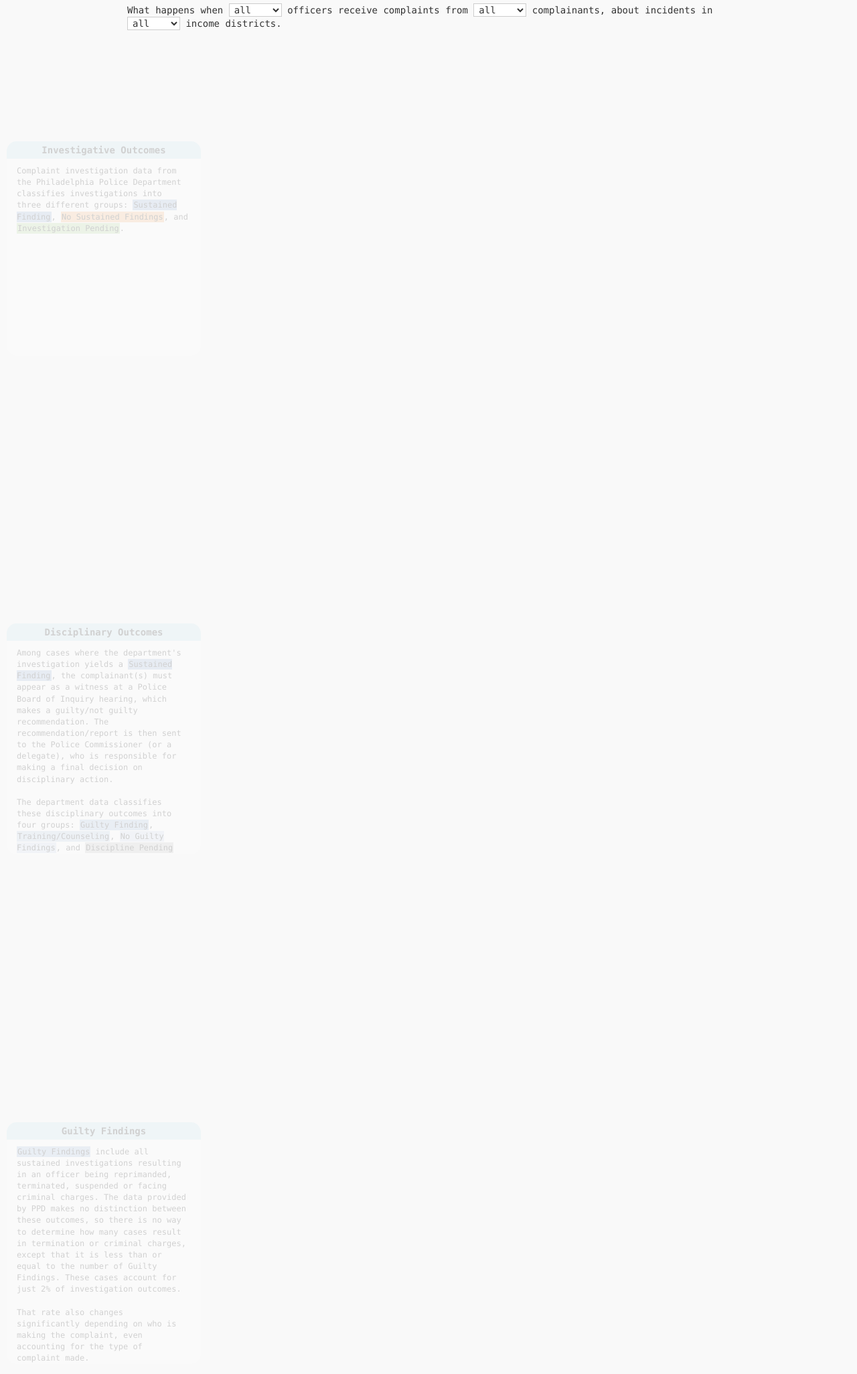
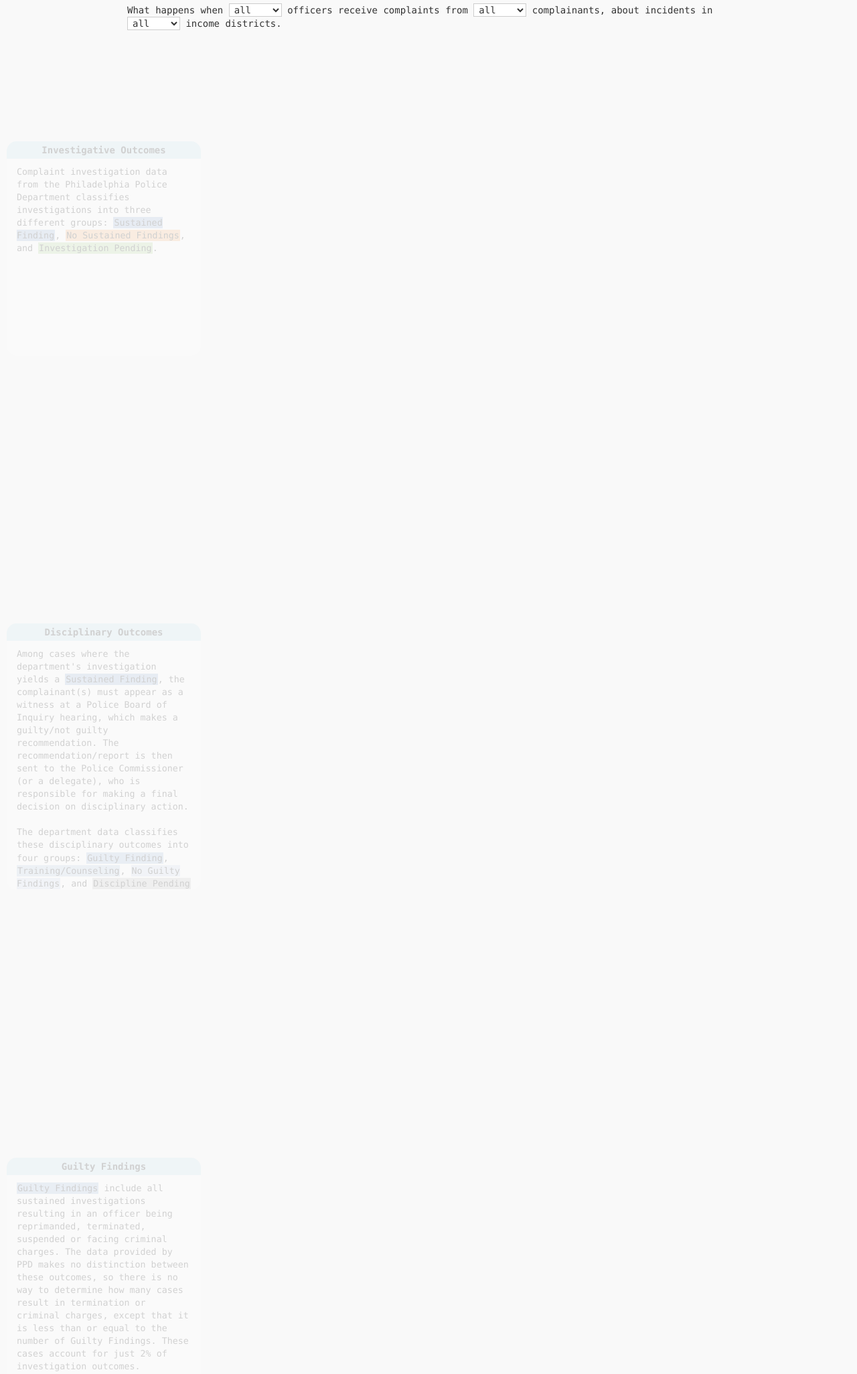
Before and after one commit to sdl60660/philly_police_complaints, a Flask app: template templates/index.html in a window 1280 px wide; the page is wider, and only the part inside the window is pictured. Shown: the part 855-2907 px from the top of that part at 67% size. Run offline with Flask 2, Linux system fonts and the light colour scheme; the template is opened without the code that fills it, so the values that code supplies are empty; some libraries are stand-ins or nearby versions.

Commit message:
Updated font size on desktop annotation slides

```diff
--- a/static/css/style.css
+++ b/static/css/style.css
@@ -113,7 +113,7 @@ strong {
 
 .step .body {
 	margin-top: 10px;
-	font-size: 9pt;
+	font-size: 10pt;
 
 	padding-left: 15px;
     padding-right: 15px;
```
